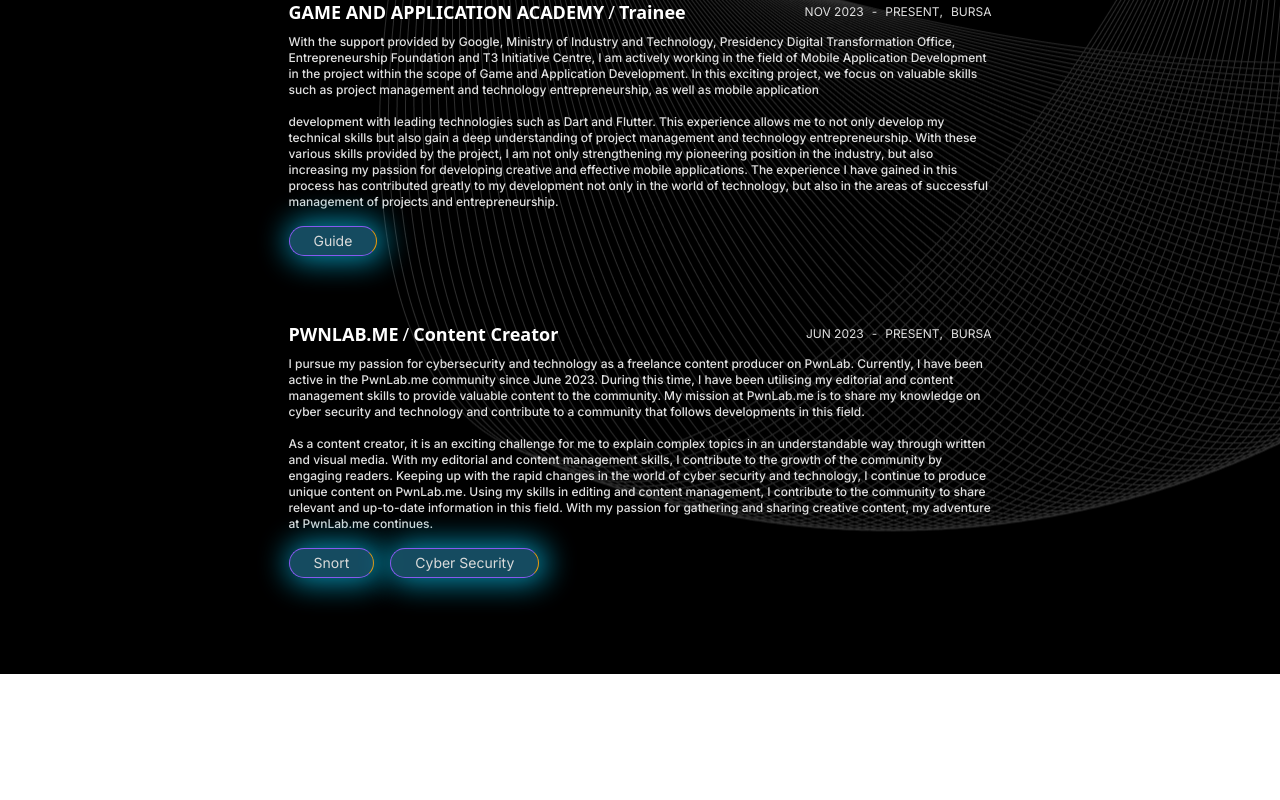
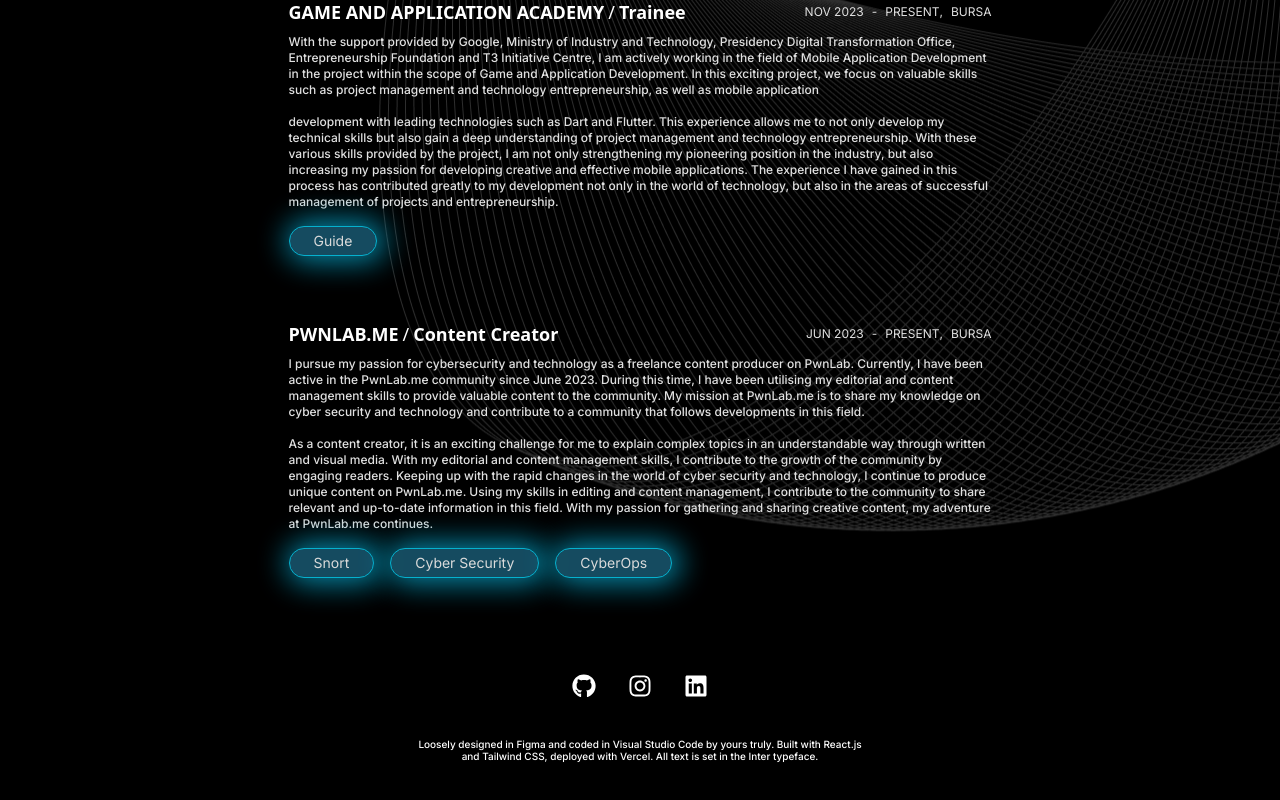
Before and after one commit to mesubasi/my-portfolio-frontend, a React (Vite) app: page /portfolio in a window 1280 px wide. Shown: the part 1391-2191 px from the top of the page. Before the commit the page ends 2065 px from the top, so only its background shows below. Built offline with nearby package versions, Linux system fonts and the light colour scheme.

Commit message:
Footer Added

```diff
--- a/package.json
+++ b/package.json
@@ -12,6 +12,7 @@
   "dependencies": {
     "react": "^18.2.0",
     "react-dom": "^18.2.0",
+    "react-icons": "^5.2.0",
     "react-router-dom": "^6.22.3"
   },
   "devDependencies": {
--- a/src/components/article/Article.jsx
+++ b/src/components/article/Article.jsx
@@ -43,13 +43,12 @@
             {item.kullanilanlar && (
               <div className="flex">
                 {item.kullanilanlar.map((kullanilan, index) => (
-                  <div key={index} className="border-[0.5px] border-violet-500 border-r-amber-500 bg-cyan-900 shadow-cyan-600 animate-pulse shadow-sm max-w-fit rounded-[20px] px-6 mt-4 py-2 flex mr-4">
+                  <div key={index} className="border-[0.5px] border-cyan-500 bg-cyan-900 shadow-cyan-600 animate-pulse shadow-sm max-w-fit rounded-[20px] px-6 mt-4 py-2 flex mr-4">
                     <span className="text-[#E1E1E1] inter-small text-sm leading-3">{kullanilan}</span>
                   </div>
                 ))}
               </div>
             )}
-
           </div>
         ))}
       </div>
--- a/src/components/article/Data.js
+++ b/src/components/article/Data.js
@@ -1,25 +1,25 @@
 const Data = [
   {
-    "id": 1,
-    "sirketAdi": "GAME AND APPLICATION ACADEMY",
-    "pozisyonAdi": "Trainee",
-    "calismaTarihi": "NOV 2023",
-    "devamEdiyor": "PRESENT",
-    "konum": "BURSA",
-    "aciklama":
-      "With the support provided by Google, Ministry of Industry and Technology, Presidency Digital Transformation Office, Entrepreneurship Foundation and T3 Initiative Centre, I am actively working in the field of Mobile Application Development in the project within the scope of Game and Application Development. In this exciting project, we focus on valuable skills such as project management and technology entrepreneurship, as well as mobile application development with leading technologies such as Dart and Flutter. This experience allows me to not only develop my technical skills but also gain a deep understanding of project management and technology entrepreneurship. With these various skills provided by the project, I am not only strengthening my pioneering position in the industry, but also increasing my passion for developing creative and effective mobile applications. The experience I have gained in this process has contributed greatly to my development not only in the world of technology, but also in the areas of successful management of projects and entrepreneurship.",
-    "kullanilanlar": ["Guide"],
+    id: 1,
+    sirketAdi: 'GAME AND APPLICATION ACADEMY',
+    pozisyonAdi: 'Trainee',
+    calismaTarihi: 'NOV 2023',
+    devamEdiyor: 'PRESENT',
+    konum: 'BURSA',
+    aciklama:
+      'With the support provided by Google, Ministry of Industry and Technology, Presidency Digital Transformation Office, Entrepreneurship Foundation and T3 Initiative Centre, I am actively working in the field of Mobile Application Development in the project within the scope of Game and Application Development. In this exciting project, we focus on valuable skills such as project management and technology entrepreneurship, as well as mobile application development with leading technologies such as Dart and Flutter. This experience allows me to not only develop my technical skills but also gain a deep understanding of project management and technology entrepreneurship. With these various skills provided by the project, I am not only strengthening my pioneering position in the industry, but also increasing my passion for developing creative and effective mobile applications. The experience I have gained in this process has contributed greatly to my development not only in the world of technology, but also in the areas of successful management of projects and entrepreneurship.',
+    kullanilanlar: ['Guide'],
   },
   {
-    "id": 2,
-    "sirketAdi": "PWNLAB.ME",
-    "pozisyonAdi": "Content Creator",
-    "calismaTarihi": "JUN 2023",
-    "devamEdiyor": "PRESENT",
-    "konum": "BURSA",
-    "aciklama":
-      "I pursue my passion for cybersecurity and technology as a freelance content producer on PwnLab. Currently, I have been active in the PwnLab.me community since June 2023. During this time, I have been utilising my editorial and content management skills to provide valuable content to the community.\n\nMy mission at PwnLab.me is to share my knowledge on cyber security and technology and contribute to a community that follows developments in this field. As a content creator, it is an exciting challenge for me to explain complex topics in an understandable way through written and visual media. With my editorial and content management skills, I contribute to the growth of the community by engaging readers.\n\nKeeping up with the rapid changes in the world of cyber security and technology, I continue to produce unique content on PwnLab.me. Using my skills in editing and content management, I contribute to the community to share relevant and up-to-date information in this field. With my passion for gathering and sharing creative content, my adventure at PwnLab.me continues.",
-    "kullanilanlar": ["Snort", "Cyber Security"],
+    id: 2,
+    sirketAdi: 'PWNLAB.ME',
+    pozisyonAdi: 'Content Creator',
+    calismaTarihi: 'JUN 2023',
+    devamEdiyor: 'PRESENT',
+    konum: 'BURSA',
+    aciklama:
+      'I pursue my passion for cybersecurity and technology as a freelance content producer on PwnLab. Currently, I have been active in the PwnLab.me community since June 2023. During this time, I have been utilising my editorial and content management skills to provide valuable content to the community.\n\nMy mission at PwnLab.me is to share my knowledge on cyber security and technology and contribute to a community that follows developments in this field. As a content creator, it is an exciting challenge for me to explain complex topics in an understandable way through written and visual media. With my editorial and content management skills, I contribute to the growth of the community by engaging readers.\n\nKeeping up with the rapid changes in the world of cyber security and technology, I continue to produce unique content on PwnLab.me. Using my skills in editing and content management, I contribute to the community to share relevant and up-to-date information in this field. With my passion for gathering and sharing creative content, my adventure at PwnLab.me continues.',
+    kullanilanlar: ['Snort', 'Cyber Security', 'CyberOps'],
   },
 ];
 
--- /dev/null
+++ b/src/components/footer/Footer.jsx
@@ -0,0 +1,28 @@
+import { FaGithub, FaLinkedin, FaInstagram } from "react-icons/fa";
+import { Link } from "react-router-dom";
+
+const Footer = () => {
+    return (
+        <>
+            <div>
+                <div className="flex justify-center gap-8">
+                    <Link to="https://github.com/mesubasi">
+                        <FaGithub className="text-white size-6" />
+                    </Link>
+                    <Link to="">
+                        <FaInstagram className="text-white size-6" />
+                    </Link>
+                    <Link to="https://www.linkedin.com/in/muhammedeminsubasi/">
+                        <FaLinkedin className="text-white  size-6" />
+                    </Link>
+                </div>
+                <div className="flex justify-center pt-10 pb-20">
+                    <p className="text-white inter-medium text-[10px] leading-3 text-center">Loosely designed in Figma and coded in Visual Studio Code by yours truly. Built with React.js <br />
+                        and Tailwind CSS, deployed with Vercel. All text is set in the Inter typeface.</p>
+                </div>
+            </div>e
+        </>
+    )
+}
+
+export default Footer
--- a/src/index.css
+++ b/src/index.css
@@ -1,5 +1,5 @@
-@import url("https://fonts.googleapis.com/css2?family=Poppins:wght@500;600;700&display=swap");
-@import url("https://fonts.googleapis.com/css2?family=Inter:wght@100..900&display=swap");
+@import url('https://fonts.googleapis.com/css2?family=Poppins:wght@500;600;700&display=swap');
+@import url('https://fonts.googleapis.com/css2?family=Inter:wght@100..900&display=swap');
 
 @tailwind base;
 @tailwind components;
@@ -9,45 +9,48 @@
   margin: 0px;
   padding: 0px;
 }
+body::-webkit-scrollbar {
+  display: none;
+}
 
 .poppins-medium {
-  font-family: "Poppins", sans-serif;
+  font-family: 'Poppins', sans-serif;
   font-weight: 500;
   font-style: normal;
 }
 
 .poppins-semibold {
-  font-family: "Poppins", sans-serif;
+  font-family: 'Poppins', sans-serif;
   font-weight: 600;
   font-style: normal;
 }
 
 .poppins-bold {
-  font-family: "Poppins", sans-serif;
+  font-family: 'Poppins', sans-serif;
   font-weight: 700;
   font-style: normal;
 }
 
 .inter-extrabold {
-  font-family: "Inter", sans-serif;
+  font-family: 'Inter', sans-serif;
   font-optical-sizing: auto;
   font-weight: 800;
   font-style: normal;
-  font-variation-settings: "slnt" 0;
+  font-variation-settings: 'slnt' 0;
 }
 
 .inter-medium {
-  font-family: "Inter", sans-serif;
+  font-family: 'Inter', sans-serif;
   font-optical-sizing: auto;
   font-weight: 500;
   font-style: normal;
-  font-variation-settings: "slnt" 0;
+  font-variation-settings: 'slnt' 0;
 }
 
 .inter-small {
-  font-family: "Inter", sans-serif;
+  font-family: 'Inter', sans-serif;
   font-optical-sizing: auto;
   font-weight: 400;
   font-style: normal;
-  font-variation-settings: "slnt" 0;
+  font-variation-settings: 'slnt' 0;
 }
--- a/src/pages/About.jsx
+++ b/src/pages/About.jsx
@@ -2,6 +2,7 @@
 
 import React from 'react'
 import { Link } from 'react-router-dom'
+import Logo from "../assets/logo.png"
 
 const About = () => {
   return (
@@ -9,7 +10,7 @@
       <header className='header flex justify-between items-center sm:w-[480px] md:w-[720px] xl:w-[1168px] mx-auto'>
         <div className='width-[131.1px] h-[40.07px]'>
           <Link to="/">
-            <h2 className='text-2xl text-white'>LOGO</h2>
+            <img className="w-20" src={Logo} alt="" />
           </Link>
         </div>
         <div className='button flex gap-2'>
--- a/src/pages/Portfolio.jsx
+++ b/src/pages/Portfolio.jsx
@@ -2,6 +2,7 @@
 import Header from '../components/header/Header'
 import Section from '../components/section/Section'
 import Article from '../components/article/Article'
+import Footer from '../components/footer/Footer'
 
 const Home = () => {
     return (
@@ -9,6 +10,7 @@
             <Header />
             <Section />
             <Article />
+            <Footer />
         </div>
     )
 }
--- a/tailwind.config.js
+++ b/tailwind.config.js
@@ -1,57 +1,57 @@
 /** @type {import('tailwindcss').Config} */
 export default {
-  content: ["./index.html", "./src/**/*.{js,ts,jsx,tsx}"],
+  content: ['./index.html', './src/**/*.{js,ts,jsx,tsx}'],
   theme: {
     extend: {
       backgroundImage: theme => ({
-        'background': "url('assets/background.png')",
+        background: "url('assets/background.png')",
       }),
       boxShadow: {
         '2xl': '0px 0px 30px 10px',
-        'sm': '3px 0px 30px 5px',
+        sm: '3px 0px 30px 5px',
       },
       keyframes: {
         typing: {
-          "0%": {
-            width: "0%",
-            visibility: "hidden"
+          '0%': {
+            width: '0%',
+            visibility: 'hidden',
           },
-          "100%": {
-            width: "100%"
-          }
+          '100%': {
+            width: '100%',
+          },
         },
         blink: {
-          "50%": {
-            borderColor: "transparent"
+          '50%': {
+            borderColor: 'transparent',
           },
-          "100%": {
-            borderColor: "white"
-          }
+          '100%': {
+            borderColor: 'white',
+          },
         },
         slideLeft: {
-          "from": {
-            transform: "translateX(-100%)"
+          from: {
+            transform: 'translateX(-100%)',
           },
-          "to": {
-            transform: "translateX(0)"
-          }
+          to: {
+            transform: 'translateX(0)',
+          },
         },
         slideRight: {
-          "from": {
-            transform: "translateX(100%)"
+          from: {
+            transform: 'translateX(100%)',
           },
-          "to": {
-            transform: "translateX(0)"
-          }
+          to: {
+            transform: 'translateX(0)',
+          },
         },
       },
       animation: {
         pulse: 'pulse 2s ease-in-out infinite',
         bounce: 'bounce 2s ease-in infinite',
-        typing: "typing 2s steps(20) infinite alternate, blink .7s infinite",
-        slideLeft: "slideLeft 2s ease-out",
-        slideRight: "slideRight 2s ease-out",
-      }
+        typing: 'typing 2s steps(20) infinite alternate, blink .7s infinite',
+        slideLeft: 'slideLeft 2s ease-out',
+        slideRight: 'slideRight 2s ease-out',
+      },
     },
   },
   plugins: [],
```
Also changed, not shown: src/pages/Contact.jsx (+14 -0 lines), public/portfolio.svg (deleted), 1 other file (tests, documents, lock files or other folders).
